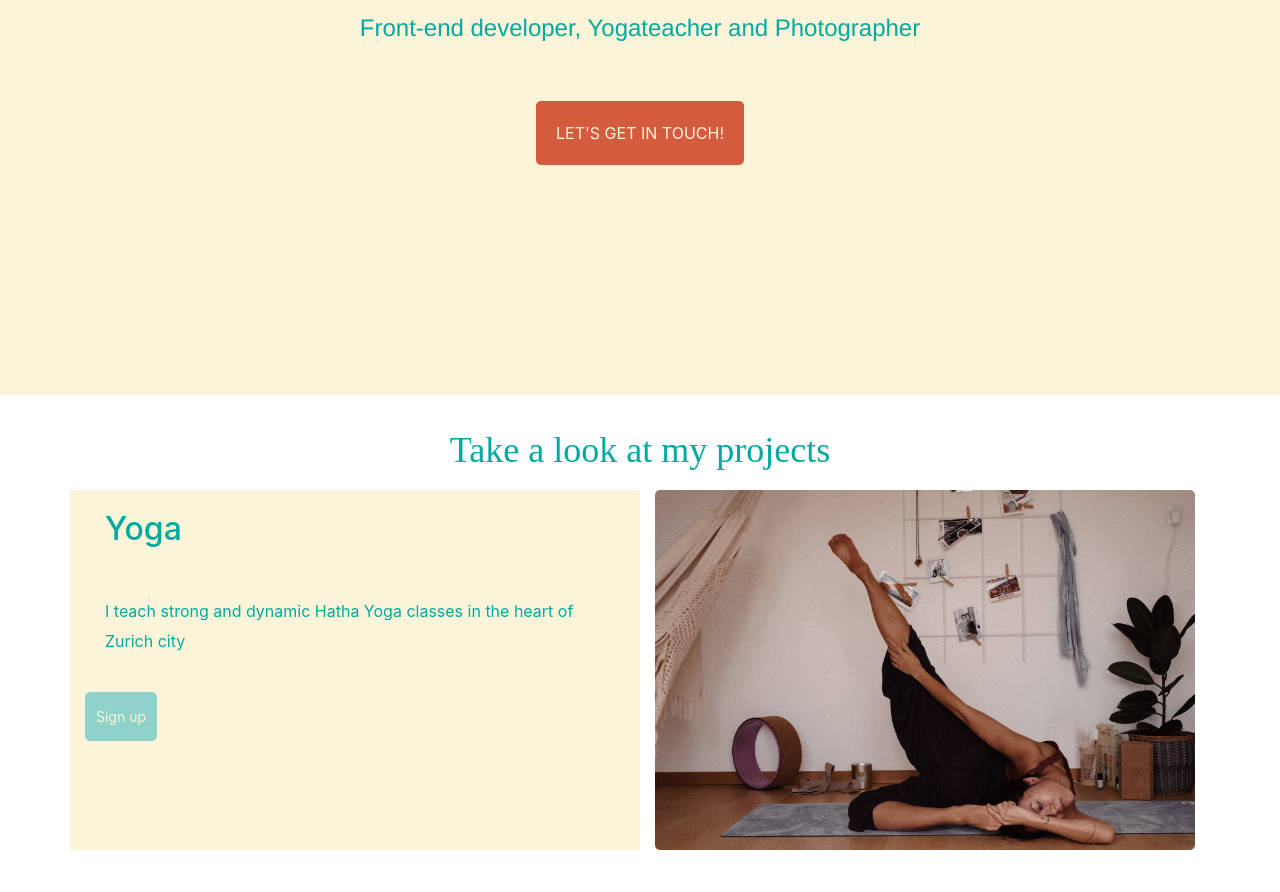
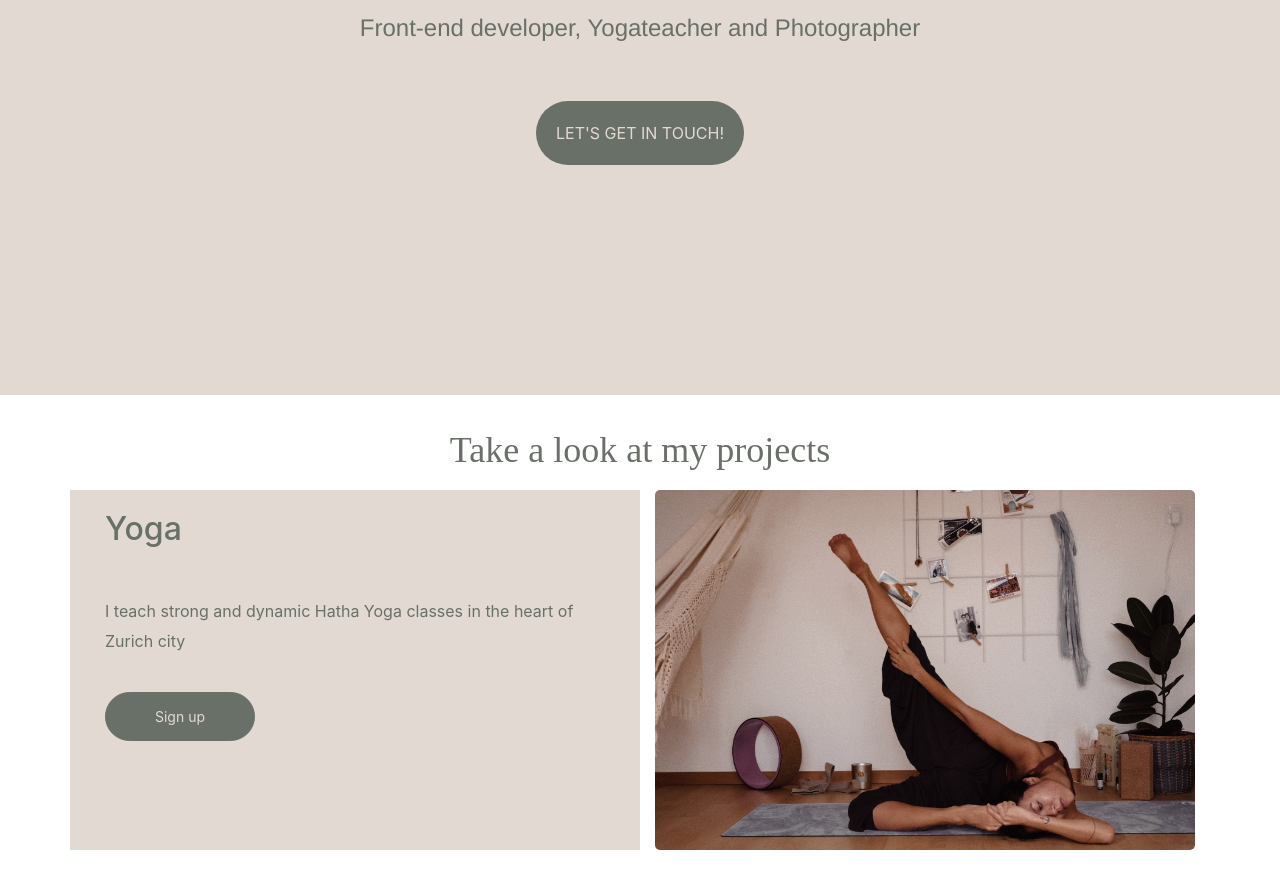
Before and after one commit to chezanh/Week_04_Lesson_08, a plain HTML site: page index.html in a window 1280 px wide. Shown: the part 338-1230 px from the top of the page. Drawn offline with nearby package versions, Linux system fonts and the light colour scheme.

Commit message:
cleaned up the code a bit and adapted the css style

```diff
--- a/index.html
+++ b/index.html
@@ -39,15 +39,15 @@
     <p class="project-title">Take a look at my projects</p>
     <div class="container">
       <div class="row mb-5">
-        <div class="yoga-project col ">
+        <div class="yoga-project col">
           <h2>Yoga</h2>
           <p>
             I teach strong and dynamic Hatha Yoga classes in the heart of Zurich
             city
           </p>
-          <a class="projects" href="https://yogachezanh.schedulista.com"
-            >Sign up</a
-          >
+          <button class="projects">
+            <a href="https://yogachezanh.schedulista.com">Sign up</a>
+          </button>
         </div>
         <div class="col d-none d-lg-block">
           <a href="https://yogachezanh.schedulista.com">
@@ -66,12 +66,12 @@
         <div class="photography col">
           <h2>Photography</h2>
           <p>
-      Taking your photos to the next level. Whether you're looking for portraits, family memories or to capture your big day.
-      I create photos with a wild, playful and bohemian touch.
+            Taking your photos to the next level. Whether you're looking for
+            portraits, family memories or to capture your big day. I create
+            photos with a wild, playful and bohemian touch.
           </p>
-            <a class="projects" href="https://www.instagram.com/chezanh/"
-              >Learn more</a
-            >
+          <button class="projects">
+            <a href="https://www.instagram.com/chezanh/">Discover more</a>
           </button>
         </div>
       </div>
@@ -84,12 +84,11 @@
             This was a heartfelt project with the approach to use javascript in
             terms to create a weather app with real time data
           </p>
-          <a
-            class="projects"
-            href="https://incandescent-peony-aff3ca.netlify.app/"
-          >
-            Learn more
-          </a>
+          <button class="projects">
+            <a href="https://incandescent-peony-aff3ca.netlify.app/">
+              Learn more
+            </a>
+          </button>
         </div>
         <div class="col d-none d-lg-block">
           <a href="https://incandescent-peony-aff3ca.netlify.app/">
--- a/src/portfolio.css
+++ b/src/portfolio.css
@@ -1,8 +1,8 @@
 :root {
-  --primary-color: #fcf4d9;
-  --secondary-color: #8ed2c9;
-  --third-color: #00aaa0;
-  --fourth-color: #d55b3e;
+  --primary-color: #e2d9d3;
+  --secondary-color: #697068;
+  --third-color: #e3f6f5;
+  --fourth-color: #bae8e8;
   --primary-font: "Didot";
   --secondary-font: Helvetica, sans-serif;
   --primary-positioning: center;
@@ -16,14 +16,14 @@
 
 .hero h1 {
   font-family: var(--primary-font);
-  color: var(--third-color);
+  color: var(--secondary-color);
 }
 
 .hero p {
   font-family: var(--secondary-font);
   font-size: 18px;
   font-weight: bold;
-  color: var(--third-color);
+  color: var(--secondary-color);
   line-height: 2;
   margin: 0;
 }
@@ -32,18 +32,18 @@
   font-family: var(--secondary-font);
   font-weight: lighter;
   font-size: 24px;
-  color: var(--third-color);
+  color: var(--secondary-color);
 }
 
 .button-hero {
-  background-color: var(--fourth-color);
+  background-color: var(--secondary-color);
   color: var(--primary-color);
   text-transform: uppercase;
   text-decoration: none;
   margin: 30px !important;
   padding: 20px 20px !important;
   border: none;
-  border-radius: 5px !important;
+  border-radius: 60px !important;
 }
 
 a:link {
@@ -71,7 +71,7 @@ p {
   font-weight: normal;
   padding-bottom: 20px;
   line-height: 30px;
-  color: var(--third-color);
+  color: var(--secondary-color);
   padding: 20px 20px;
 }
 
@@ -80,7 +80,7 @@ h2 {
   margin-top: 20px;
   padding-top: 10px;
   line-height: 7;
-  color: var(--third-color);
+  color: var(--secondary-color);
   padding: 20px 20px;
 }
 
@@ -90,11 +90,15 @@ h2 {
   font-size: 14px;
   line-height: 27px;
   padding: 10px 10px;
+  margin-bottom: 50px;
+  margin-left: 20px;
   border-radius: 5px;
   border: 1px solid var(--secondary-color);
   background-color: var(--secondary-color);
   color: var(--primary-color) !important;
   transition: background 0.3s;
+  border-radius: 60px;
+  width: 150px;
 }
 
 .weather {
@@ -138,8 +142,7 @@ img {
 }
 
 @media (max-width: 960px) {
-  ,
-  project-title {
+  .project-title {
     padding: 0;
     text-align: center;
   }
```
Also changed, not shown: about.html (added, +9 -0 lines).
